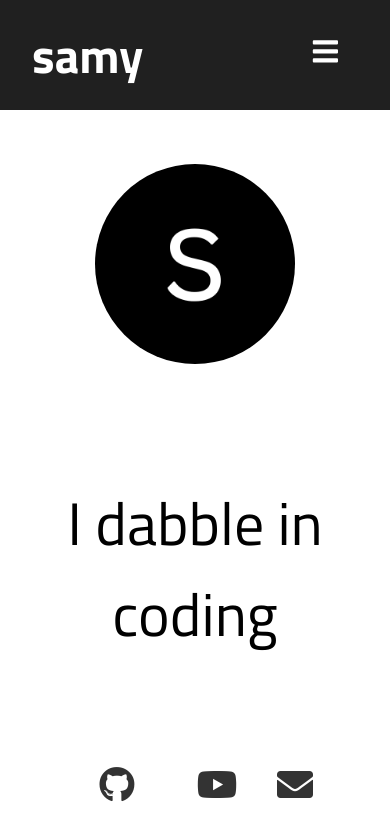
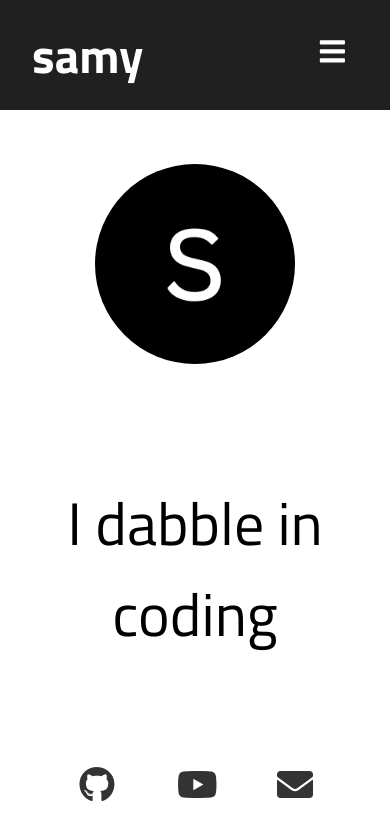
Before and after one commit to samydev65/portfolio, a React (Create React App) app: page /about in a window 390 px wide. Shown: the top 840 px of the page. Built offline with nearby package versions, Linux system fonts and the light colour scheme.

Commit message:
Starting Node project

```diff
--- a/src/Pages/About.js
+++ b/src/Pages/About.js
@@ -1,12 +1,17 @@
-import React, { useState } from 'react';
+import React, { useState, useEffect } from 'react';
 import "../Styles/about.css";
 import profileImage from "../Styles/s.png";
 
 const About = () => {
   const [showEmail, setShowEmail] = useState(false);
+  const [fadeIn, setFadeIn] = useState(false);
+
+  useEffect(() => {
+    setFadeIn(true);
+  }, []);
 
   return (
-    <div className="about-container">
+    <div className={`about-container ${fadeIn ? 'fade-in' : ''}`}>
       <div className="about-image-container">
         <img src={profileImage} alt="" className="about-image"/>
       </div>
--- a/src/Pages/Home.js
+++ b/src/Pages/Home.js
@@ -3,16 +3,16 @@ import "../Styles/home.css";
 import { Link } from "react-router-dom"
 
 
+
 function Home() {
   return (
     <div className="background">
-  <div>
-  <Link to="/about" className='btn'>About</Link>
-  <Link to="/projects" className='btn1'>Projects</Link>
-  </div>
+
+      <div className="links">
+        <Link to="/about" className='btn'>About</Link>
+        <Link to="/projects" className='btn1'>Projects</Link>
+      </div>
     </div>
-
-
   );
 }
 
--- a/src/Styles/about.css
+++ b/src/Styles/about.css
@@ -7,6 +7,8 @@
     justify-content: center;
     text-align: center;
     height: 88.6vh;
+    opacity: 0;
+    transition: opacity 1s;
   }
 
   .about-text {
@@ -35,7 +37,7 @@
 
   .about-social-icon {
     font-size: 36px;
-    margin: 0 10px;
+    margin: 0 30px;
     color: #333;
   }
 
@@ -50,10 +52,22 @@
     top: 790px;
     left: 50%;
     transform: translateX(-50%);
-    margin-top: 10px;
+    margin-top: 1px;
     font-size: 18px;
     color: #333;
     background: white;
     padding: 4px 8px;
     border-radius: 4px;
+    z-index: -1;
   }
+
+  @media only screen and (max-width: 480px) {
+    .about-email {
+      z-index: -1;
+        margin-top: -200px;
+    }
+}
+
+.fade-in {
+  opacity: 1;
+}
--- a/src/Styles/home.css
+++ b/src/Styles/home.css
@@ -6,7 +6,11 @@
     display: flex;
   align-items: center;
   justify-content: center;
+  opacity: 0;
+  animation: fadeIn 1s linear forwards;
 }
+
+
 
 .btn, .btn1 {
     font-family: 'Titillium Web', sans-serif;
@@ -18,12 +22,21 @@
     font-weight: 600;
     margin: 10px 20px;
     border: 4px solid #202020;
-    transition: all 0.2s ease-in-out;
+    transform: scale(1);
+    transition: 0.20s ease-in-out;
   }
 
   .btn:hover, .btn1:hover {
      font-family: 'Titillium Web', sans-serif;
-    background-color: rgb(0, 0, 0);
+    background-color: rgb(39, 39, 39);
     color: rgb(255, 255, 255);
     cursor: pointer;
+    transform: scale(1.1);
+  box-shadow: 0px 0px 10px 2px #202020;
   }
+
+  @keyframes fadeIn {
+    to {
+      opacity: 1;
+    }
+  }
--- a/src/Styles/main.css
+++ b/src/Styles/main.css
@@ -48,7 +48,7 @@ nav a:hover {
 }
 
 header .nav-btn {
-	padding: 18px;
+	padding: 11px;
 	cursor: pointer;
 	background: transparent;
 	border: none;
--- a/src/Styles/projects.css
+++ b/src/Styles/projects.css
@@ -4,6 +4,8 @@
     margin-left: 2em;
     grid-template-rows: 1fr 1fr;
     grid-gap: 10px;
+    opacity: 0;
+  animation: fadeIn 1s linear forwards;
 }
 
 a {
@@ -15,3 +17,9 @@ a {
         width: 330px; /* or any other desired width */
     }
 }
+
+@keyframes fadeIn {
+    to {
+      opacity: 1;
+    }
+  }
```
